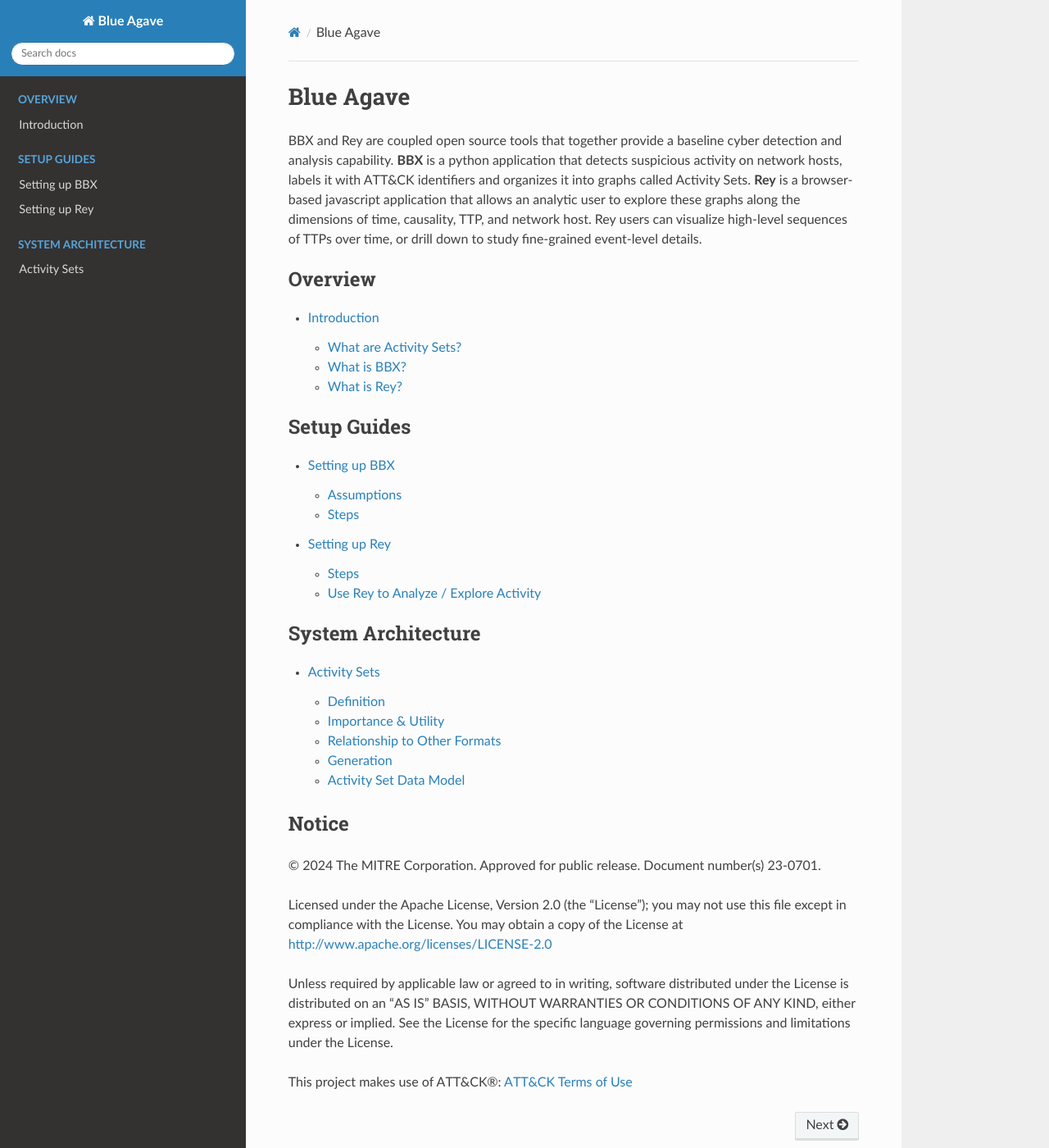
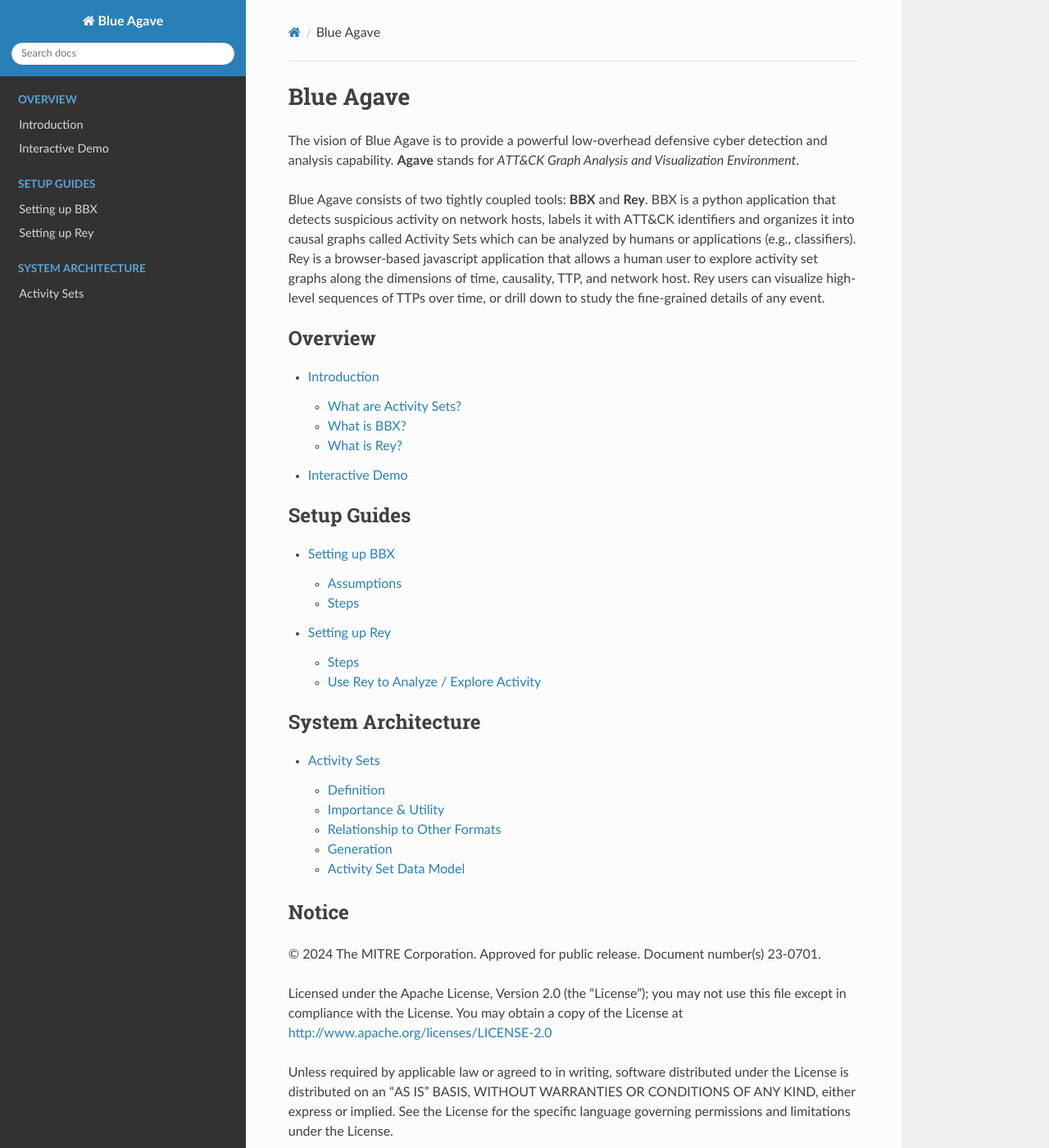
Before and after one commit to mitre/blue-agave, a Sphinx documentation site: the page built from source/index.rst, in a window 1280 px wide and 1400 px high. Shown: the whole window at 82% size. Built offline with Sphinx 7.4.7 and the Read the Docs theme 3.1.0, drawn with Linux system fonts in a browser that asks for light colours; some of the changed text lies outside the part shown.

Commit message:
add acks
Add acknowledgements
Define AGAVE

```diff
--- /dev/null
+++ b/source/demo.rst
@@ -0,0 +1,5 @@
+Interactive Demo
+================
+
+You can explore an instance of Rey with a demo activity set `HERE
+<https://mitre.github.io/blue-agave-rey/?urls=https://raw.githubusercontent.com/mitre/blue-agave-rey/refs/heads/main/samples/activity_set_1.json>`_.
--- a/source/index.rst
+++ b/source/index.rst
@@ -1,16 +1,25 @@
 Blue Agave
 ==========
 
-BBX and Rey are coupled open source tools that together provide a baseline cyber detection and analysis capability.
-**BBX** is a python application that detects suspicious activity on network hosts, labels it with ATT&CK identifiers and organizes it into graphs called Activity Sets.
-**Rey** is a browser-based javascript application that allows an analytic user to explore these graphs along the dimensions of time, causality, TTP, and network host.
-Rey users can visualize high-level sequences of TTPs over time, or drill down to study fine-grained event-level details.
+The vision of Blue Agave is to provide a powerful low-overhead
+defensive cyber detection and analysis capability.
+**Agave** stands for *ATT&CK Graph Analysis and Visualization Environment*.
+
+Blue Agave consists of two tightly coupled tools:  **BBX** and **Rey**.
+BBX is a python application that detects suspicious activity on network hosts,
+labels it with ATT&CK identifiers and organizes it into causal graphs called Activity
+Sets which can be analyzed by humans or applications (e.g., classifiers).
+Rey is a browser-based javascript application that allows a human user to explore
+activity set graphs along the dimensions of time, causality, TTP, and network host.
+Rey users can visualize high-level sequences of TTPs over time,
+or drill down to study the fine-grained details of any event.
 
 .. toctree::
    :maxdepth: 2
    :caption: Overview
 
    introduction
+   demo
 
 .. toctree::
    :maxdepth: 2
@@ -25,6 +34,7 @@ Rey users can visualize high-level sequences of TTPs over time, or drill down to
 
    activity_sets
 
+
 Notice
 ------
 
@@ -36,3 +46,13 @@ Unless required by applicable law or agreed to in writing, software distributed
 
 This project makes use of ATT&CK®: `ATT&CK Terms of Use
 <https://attack.mitre.org/resources/legal-and-branding/terms-of-use/>`__
+
+
+Acknowledgements
+----------------
+We gratefully acknowledge MITRE Corporation IR&D funding
+provided by Dr. George Roelke and Dr. Stan Barr.
+BBX development was led by Steven Gianvecchio; Rey development was led by Michael Carenzo.
+Ken Smith was PI of the IR&D projects.
+Activity sets are modeled on an idea from the `CASCADE <https://github.com/mitre/cascade-server/>`_
+project led by Ross Wolf and Henry Foster.
--- a/source/introduction.rst
+++ b/source/introduction.rst
@@ -57,6 +57,3 @@ Rey is a single-page web application (SPA) which runs completely in the browser,
 1. Opens one or more Activity Set files and renders them visually as a graph of nodes using a force-directed layout.
 2. Allows users to pan across and zoom in on specific regions of interest, select individual events or alert, and inspect their details (e.g., process ID, timestamp, command line), and zoom out to inspect features of the entire activity set.
 3. Allows users to study suspicious activity along various dimensions through a linked timeline.
-
-You can explore an instance of Rey with a demo activity set `Here
-<https://mitre.github.io/blue-agave-rey/?urls=https://raw.githubusercontent.com/mitre/blue-agave-rey/refs/heads/main/samples/activity_set_1.json>`_.
```
Also changed, not shown: 1 other file.
